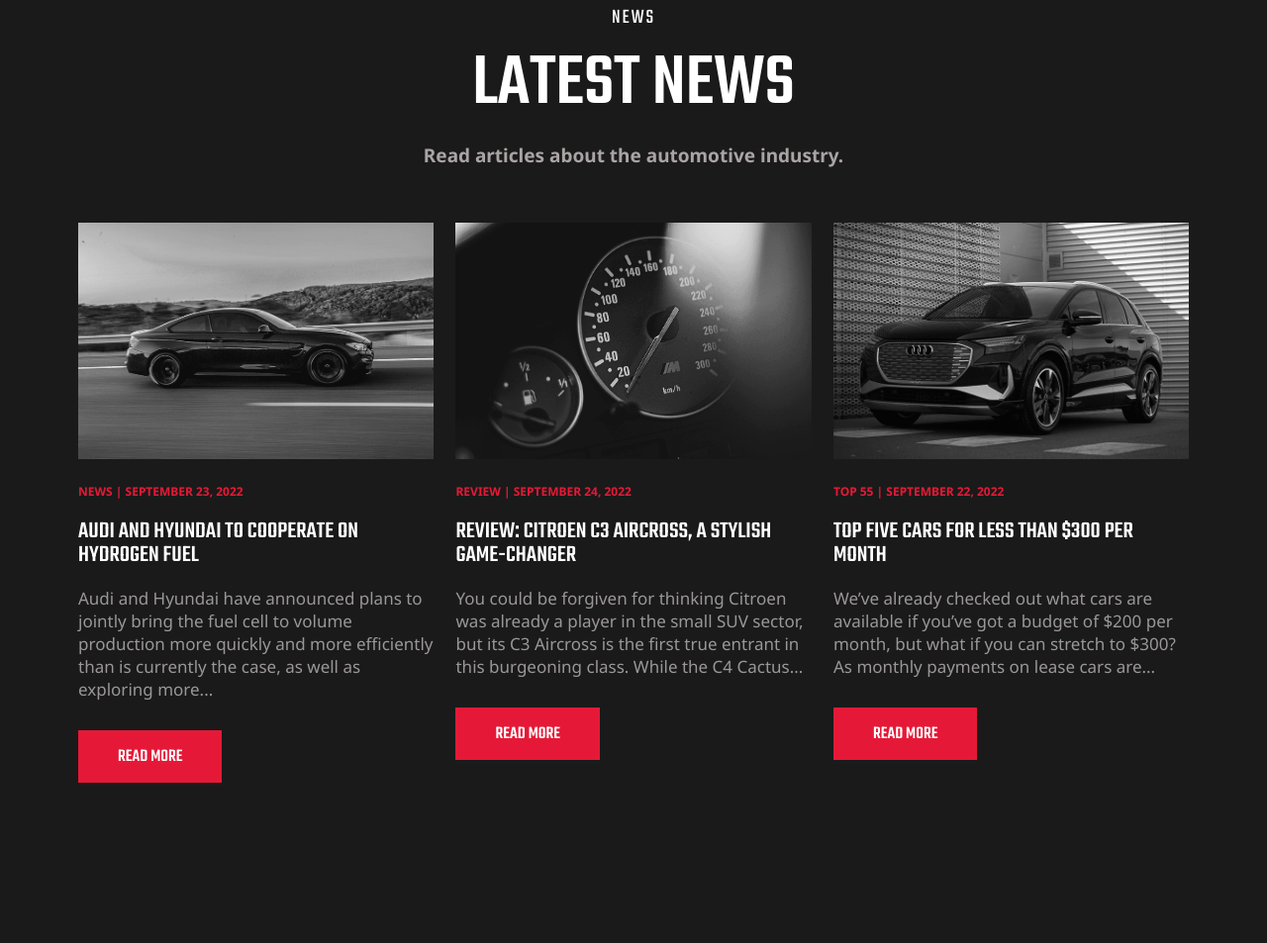
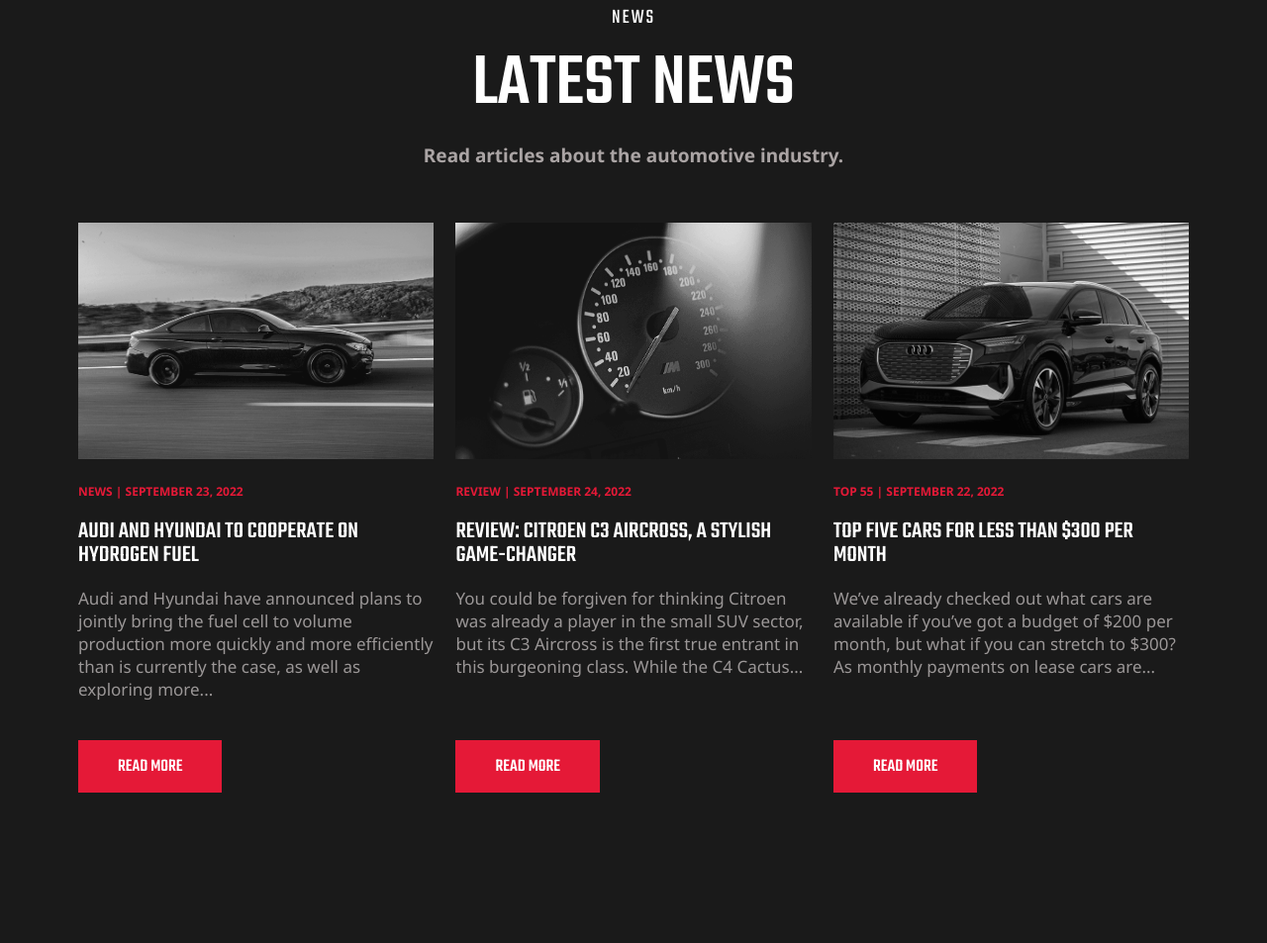
Before and after one commit to thisisnago/Car-Leasing-Company, a plain HTML site: page index.html in a window 1280 px wide. Shown: the part 6865-7818 px from the top of the page at 99% size. Drawn offline with Linux system fonts and the light colour scheme.

Commit message:
Changed buttons position in news section, fixed minor bugs

```diff
--- a/css/cars.css
+++ b/css/cars.css
@@ -19,23 +19,17 @@
     user-select: none;
     width: 100%;
     flex: 1;
-
-    /* max-width: 767px; */
-    /* height: 400px; */
     margin: auto;
-
 }
 
 .cars__vehicles__img{
     width: 90%;
     aspect-ratio: 5/2;
-    /* border: 1px solid red; */
     display: flex;
     margin: auto;
 }
 
 .cars__vehicles__img img{
-    /* display: block; */
     width: 100%;
     height: 100%;
     object-fit: contain;
--- a/css/news.css
+++ b/css/news.css
@@ -9,6 +9,8 @@
 
 .news__main__element {
     margin-bottom: 50px;
+    display: flex;
+    flex-direction: column;
 }
 
 .news__main__element__image {
@@ -47,7 +49,8 @@
 }
 
 .news__main__button {
-    padding-top: 20px;
+    padding-top: 30px;
+    margin-top: auto;
     display: flex;
 }
 
@@ -63,6 +66,5 @@
 
     .news__main__element {
         width: 32%;
-        height: 100%;
     }
 }
```
